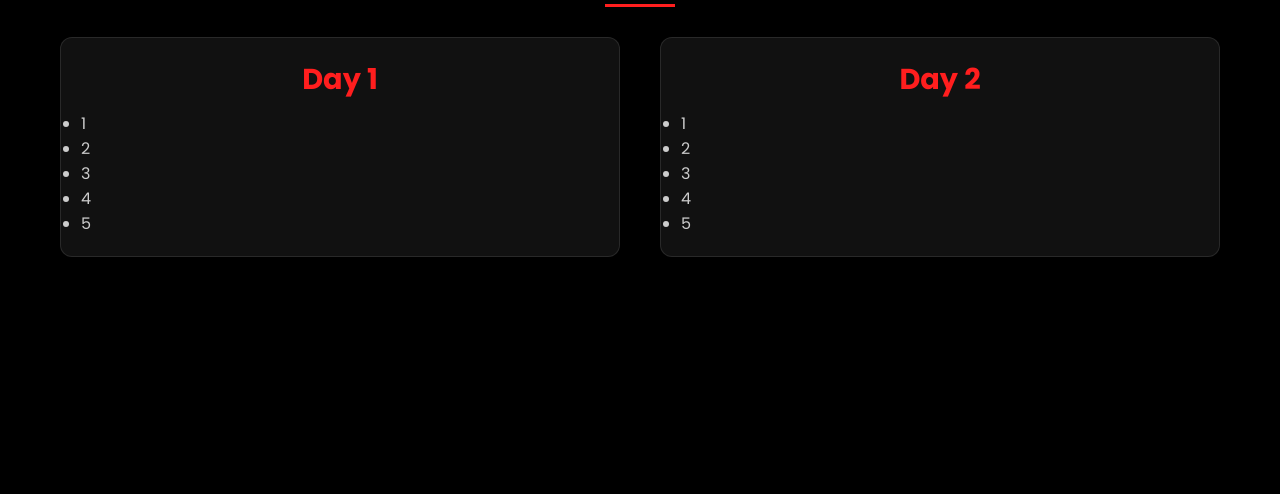
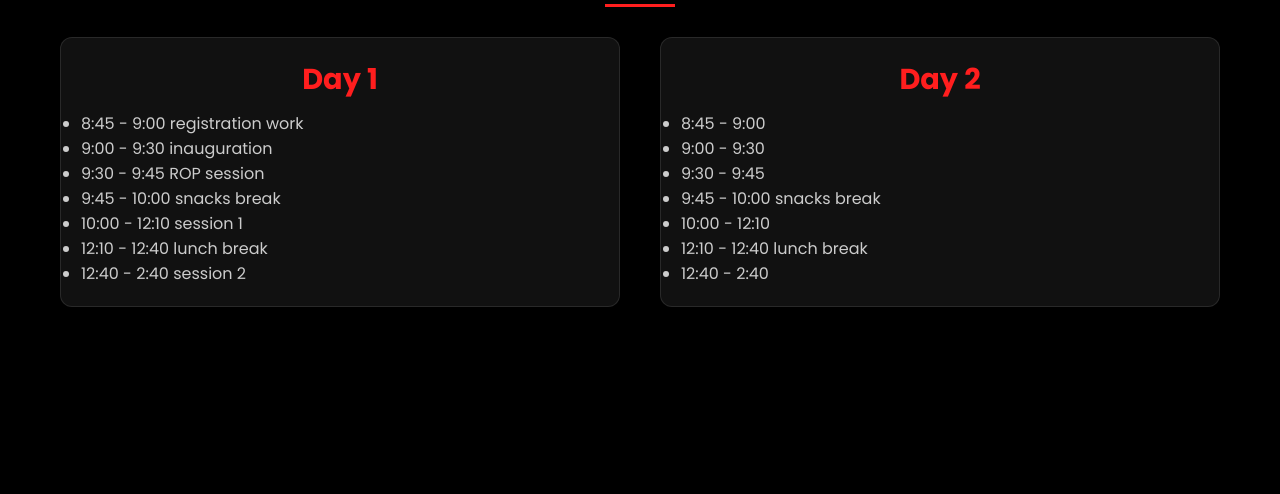
Before and after one commit to arjunnarang2020/HISMUN-Website, a plain HTML site: page DelegateResources.html in a window 1280 px wide. Shown: the part 800-1294 px from the top of the page. Drawn offline with nearby package versions, Linux system fonts and the light colour scheme.

Commit message:
Bug fixes

```diff
--- a/DelegateResources.html
+++ b/DelegateResources.html
@@ -249,22 +249,26 @@
         <div class="day">
         <h3>Day 1</h3>
         <ul>
-          <li>1</li>
-          <li>2</li>
-          <li>3</li>
-          <li>4</li>
-          <li>5</li>
+          <li>8:45 - 9:00 registration work</li>
+          <li>9:00 - 9:30 inauguration </li>
+          <li>9:30 - 9:45 ROP session </li>
+          <li>9:45 - 10:00 snacks break</li>
+          <li>10:00 - 12:10 session 1 </li>
+          <li>12:10 - 12:40 lunch break </li>
+          <li>12:40 - 2:40 session 2 </li>
         </ul>
         </div>
 
         <div class="day">
         <h3>Day 2</h3>
         <ul>
-          <li>1</li>
-          <li>2</li>
-          <li>3</li>
-          <li>4</li>
-          <li>5</li>
+          <li>8:45 - 9:00</li>
+          <li>9:00 - 9:30 </li>
+          <li>9:30 - 9:45 </li>
+          <li>9:45 - 10:00 snacks break</li>
+          <li>10:00 - 12:10</li>
+          <li>12:10 - 12:40 lunch break </li>
+          <li>12:40 - 2:40</li>
         </ul>
         </div>
 
@@ -326,7 +330,7 @@
     </section>
 
     <section>
-      <h2>Delegate Code of Conduct(Title?)</h2>
+      <h2>Rules and Regulations</h2>
        <div class="committees-grid">
       <a href="https://docs.google.com/spreadsheets/d/1sMbihyyDWwv_p3M8VlnLMLilQvN9BWY-DDwQ_P2qzAk/edit?usp=sharing" class="committee-card">
         <h2>Delegate Code of Conduct</h2>
@@ -334,7 +338,7 @@
            and productive environment for all participants.</p>
       </a>
 
-      <h2>Fill this in with something</h2>
+      <h2>   </h2>
         <a href="https://docs.google.com" class="committee-card">
         <h2>Rules of Procedure</h2>
         <p>The rules of procedure outline the formal guidelines for debate, resolution drafting,
```
Also changed, not shown: hcc.html (+9 -10 lines), ipc.html (+5 -11 lines), hcc_mod.png (deleted).
